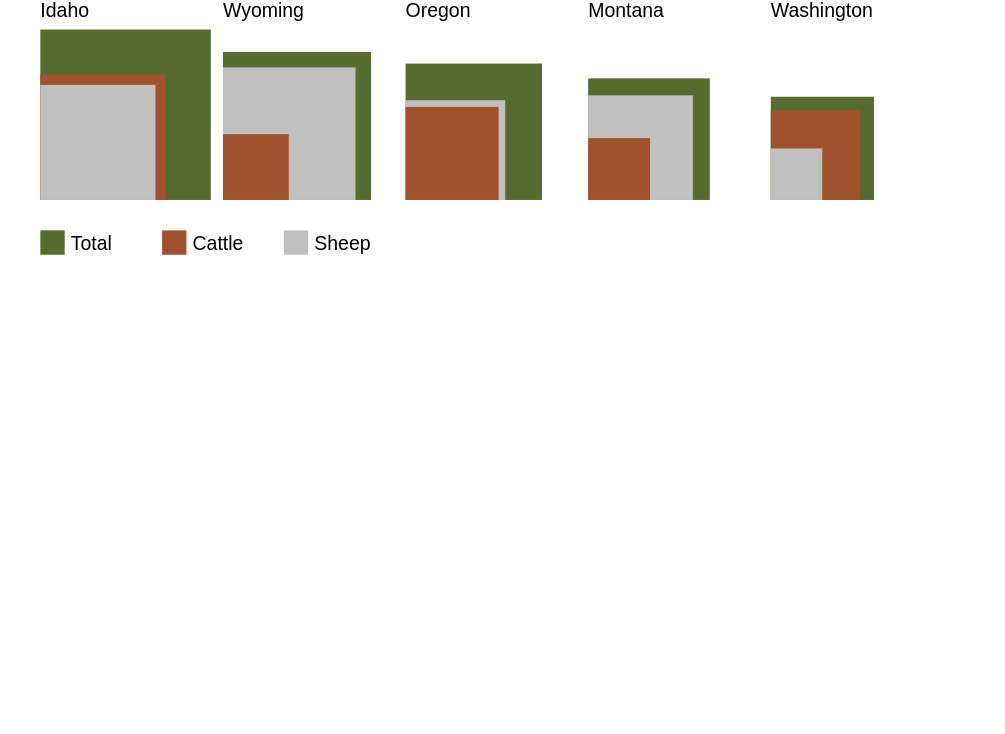
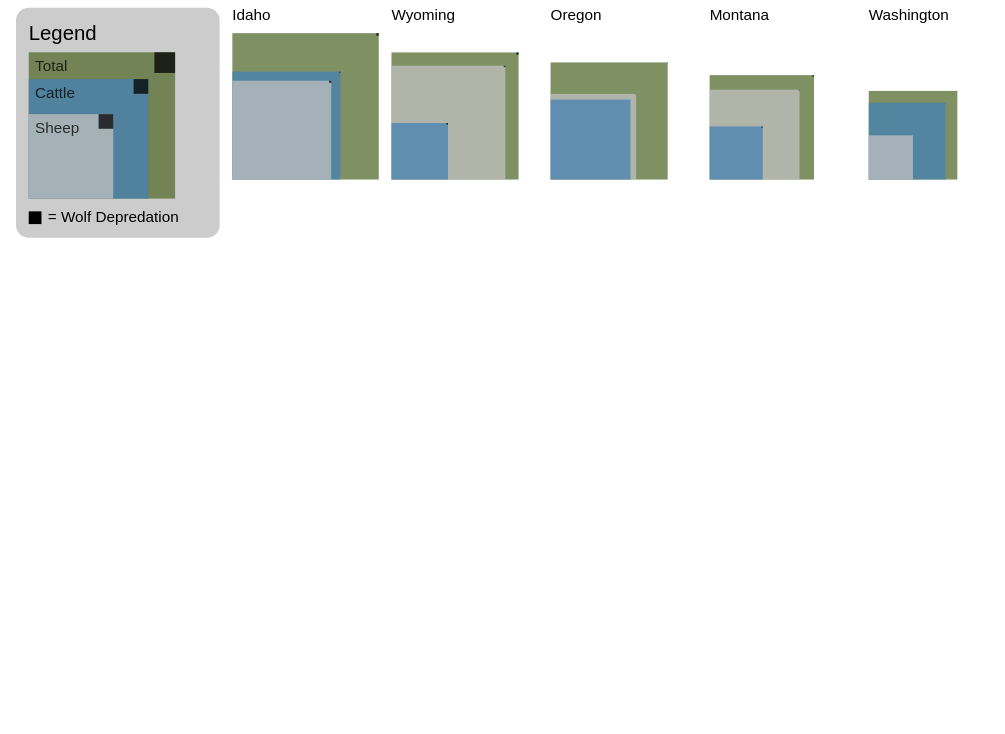
Before and after one commit to wolves-and-the-west/wolves-and-the-west.github.io, a plain HTML site: page index.html in a window 1280 px wide. Shown: the part 66-800 px from the top of the page, without its empty margins (0-1005 px from the left). Drawn offline with nearby package versions, Linux system fonts and the light colour scheme.

Commit message:
Add wolf depredations.

```diff
--- a/css/index.css
+++ b/css/index.css
@@ -8,6 +8,43 @@ body {
   width: 70em;
 }
 
+.section-header {
+  font-size: 2em;
+  margin-bottom: 0.25em;
+}
+
+.section-header:first-child {
+  margin-top: 0;
+}
+
 .d3-tip {
   font-size: 1em;
 }
+
+.legend-label {
+  font-size: 0.75em;
+}
+
+.state-label {
+  font-size: 0.75em;
+}
+
+.area {
+  fill-opacity: 0.75;
+}
+
+.d3-tip .header {
+  margin: 0;
+}
+
+.d3-tip table th {
+  text-align: left;
+}
+
+.d3-tip table td:nth-child(n+1) {
+  text-align: right;
+}
+
+.d3-tip td {
+  padding: 0.25em;
+}
--- a/css/libs/d3-tip.css
+++ b/css/libs/d3-tip.css
@@ -4,25 +4,4 @@
   background: rgba(0, 0, 0, 0.8);
   color: #fff;
   border-radius: 4px;
-  font-size: 12px;
 }
-
-/* Creates a small triangle extender for the tooltip */
-.d3-tip:after {
-  box-sizing: border-box;
-  display: inline;
-  font-size: 10px;
-  width: 100%;
-  line-height: 1;
-  color: rgba(0, 0, 0, 0.8);
-  content: "\25BC";
-  position: absolute;
-  text-align: center;
-}
-
-/* Style northward tooltips specifically */
-.d3-tip.n:after {
-  margin: -2px 0 0 0;
-  top: 100%;
-  left: 0;
-}
--- a/index.html
+++ b/index.html
@@ -4,6 +4,7 @@
     <link rel="stylesheet" type="text/css" href="css/libs/d3-tip.css">
     <link rel="stylesheet" type="text/css" href="css/index.css">
     <script src="https://d3js.org/d3.v4.min.js"></script>
+    <script src="https://cdn.jsdelivr.net/lodash/4.13.1/lodash.min.js"></script>
     <script src="js/libs/d3-tip.js"></script>
     <script src="js/data.js"></script>
     <script src="js/population.js"></script>
@@ -12,7 +13,7 @@
   <body onload="load()">
     <section id="container">
       <section id="population">
-        <h1>2015 Livestock Populations</h1>
+        <h1 class="section-header">2015 Livestock Populations</h1>
       </section>
     </section>
   </body>
--- a/js/data.js
+++ b/js/data.js
@@ -55,3 +55,54 @@ var populationData = {
 populationData.data.forEach(function(d) {
   d.total = d.cattle + d.sheep;
 });
+
+/*
+
+Depredation
+===========
+Source: https://www.fws.gov/mountain-prairie/es/species/mammals/wolf/2016/FINAL_NRM%20summary%20-%202015.pdf
+Notes:
+  FWS data is preferred as wolf depredations are confirmed (unlike USDA).
+
+*/
+var depredationData = {
+  year: 2015,
+  data: [
+    {
+      state: 'ID',
+      cattle: 35,
+      sheep: 125
+    },
+    {
+      state: 'MT',
+      cattle: 41,
+      sheep: 21
+    },
+    {
+      state: 'OR',
+      cattle: 3,
+      sheep: 10
+    },
+    {
+      state: 'WA',
+      cattle: 7,
+      sheep: 0
+    },
+    {
+      state: 'WY',
+      cattle: 72,
+      sheep: 62
+    }
+  ]
+}
+
+// Combined.
+populationDepredationData = _.clone(populationData);
+populationDepredationData.data.forEach(function(pd) {
+  var dd = pd.depredation = depredationData.data.filter(function(d) {
+    return d.state == pd.state;
+  })[0];
+  dd.total = dd.cattle + dd.sheep;
+});
+
+console.log(populationDepredationData);
--- a/js/index.js
+++ b/js/index.js
@@ -1,3 +1,9 @@
+var formatNumber = d3.format(',');
+var formatPercent = d3.format('.3%');
+var titleCase = function(str) {
+  return str.slice(0, 1).toUpperCase() + str.slice(1);
+}
+
 var load = function () {
   new Population(populationData);
 }
--- a/js/population.js
+++ b/js/population.js
@@ -2,24 +2,55 @@ var Population;
 
 Population = (function() {
 
-  Population.margin = 20;
+  Population.margin = {
+    top: 20,
+    bottom: 0,
+    right: 0,
+    left: 0
+  };
   Population.height = 280;
   Population.width = 880;
-  Population.areaMax = 150;
+  Population.areaMax = 125;
+  Population.legendAreaMax = 125;
+  Population.legendWidth = 150;
   Population.areaMargin = 10;
+  Population.legendSize = 150;
   Population.areaColorScale = d3.scaleOrdinal()
-    .domain(['total', 'cattle', 'sheep'])
-    .range(['darkolivegreen', 'sienna', 'silver']);
+    .domain(['total', 'cattle', 'sheep', 'depredation'])
+    .range(['darkolivegreen', 'steelblue', 'silver', 'black']);
   Population.stateTextScale = d3.scaleOrdinal()
-    .domain(['ID', 'MT', 'OR', 'WA', 'WY'])
-    .range(['Idaho', 'Montana', 'Oregon', 'Washington', 'Wyoming']);
+    .domain(['ID', 'MT', 'OR', 'WA', 'WY', 'State'])
+    .range(['Idaho', 'Montana', 'Oregon', 'Washington', 'Wyoming', 'State']);
   Population.tip = d3.tip()
     .attr('class', 'd3-tip')
+    .offset([-10, 0])
+    .direction('s')
     .html(function(d) {
-      return d3.format(',')(d.value) + ' ' + d.type;
+      return '<h1 class="header">' + Population.stateTextScale(d.data.state) + '</h1>' +
+        '<h2 class="header">' + titleCase(d.type) + '</h2>' +
+        '<table><tbody>' +
+        '<tr>' +
+          '<th>Population</th>' +
+          '<td>' +
+            formatNumber(d.data[d.type]) +
+          '</td>' +
+          '<td>' +
+            formatPercent(d.data[d.type] / d.data.total) +
+          '</td>' +
+        '</tr>' +
+        '<tr>' +
+          '<th>Wolf Depredations</th>' +
+          '<td>' +
+            formatNumber(d.data.depredation[d.type]) +
+          '</td>' +
+          '<td>' +
+            formatPercent(d.data.depredation[d.type] / d.data.total) +
+          '</td>' +
+        '</tr>' +
+        '</tbody></table';
     });
 
-  function Population(populationData) {
+  function Population(populationDepredationData) {
     this.pD = populationData;
     this.buildSupporting();
     this.buildSVG();
@@ -32,6 +63,8 @@ Population = (function() {
     this.areaScale = d3.scaleSqrt()
       .domain([0, this.stateMax])
       .range([0, Population.areaMax - Population.areaMargin]);
+    this.legendAreaScale = this.areaScale.copy()
+      .range([0, Population.legendAreaMax - Population.areaMargin]);
   }
 
   Population.prototype.buildSVG = function() {
@@ -40,30 +73,62 @@ Population = (function() {
       .attr('viewBox', [
         0,
         0,
-        Population.width + (Population.margin * 2),
-        Population.height + (Population.margin * 2)
+        Population.width + Population.margin.left + Population.margin.right,
+        Population.height + Population.margin.top + Population.margin.bottom
       ].join(' '))
       .append('g')
-      .attr('transform', 'translate(' + Population.margin + ',' + Population.margin + ')');
+      .attr('transform', 'translate(' + Population.margin.left + ',' + Population.margin.top + ')');
     this.svg.call(Population.tip);
   }
 
-  Population.prototype.buildArea = function(state, type, _this) {
-    state.data(function(d) { return [{ type: type, value: d[type] }] })
+  Population.prototype.buildArea = function(state, type, _this, isLegend=false) {
+    var areaScale = isLegend ? _this.legendAreaScale : _this.areaScale;
+    var areaMax = isLegend ? Population.legendAreaMax : Population.areaMax;
+    var area = state.selectAll('.' + type)
+      .data(function(d) {
+        return [{ type: type, data: d }]
+      })
+      .enter()
+      .append('g')
+      .attr('class', 'area');
+    area.selectAll('.area')
+      .data(function(d) { return [d] })
       .enter()
       .append('rect')
       .attr('x', 0)
-      .attr('y', function(d) { return Population.areaMax - _this.areaScale(d.value) })
-      .attr('width', function(d) { return _this.areaScale(d.value) })
-      .attr('height', function(d) { return _this.areaScale(d.value) })
+      .attr('y', function(d) { return areaMax - areaScale(d.data[d.type]) })
+      .attr('width', function(d) { return areaScale(d.data[d.type]) })
+      .attr('height', function(d) { return areaScale(d.data[d.type]) })
       .style('fill', Population.areaColorScale(type))
-      .on('mouseover', Population.tip.show)
-      .on('mouseout', Population.tip.hide);
+      .on('mouseover', isLegend ? null : Population.tip.show)
+      .on('mouseout', isLegend ? null : Population.tip.hide);
+    area.selectAll('.depredation')
+      .data(function(d) { return [d] })
+      .enter()
+      .append('rect')
+      .attr('x', function(d) { return areaScale(d.data[d.type]) - areaScale(d.data.depredation[d.type]) })
+      .attr('y', function(d) { return areaMax - areaScale(d.data[d.type]) })
+      .attr('width', function(d) { return areaScale(d.data.depredation[d.type]) })
+      .attr('height', function(d) { return areaScale(d.data.depredation[d.type]) })
+      .style('fill', Population.areaColorScale('depredation'));
+    if (isLegend) {
+      area.selectAll('.label')
+      .data(function(d) { return [d] })
+      .enter()
+      .append('text')
+      .attr('class', 'legend-label')
+      .attr('x', 5)
+      .attr('y', function(d) { return areaMax - areaScale(d.data[d.type]) })
+      .attr('dy', '1.25em')
+      .text(function(d) { return titleCase(d.type) });
+    }
   }
 
   Population.prototype.buildStates = function() {
     var _this = this;
-    var states = this.svg.selectAll('.state')
+    var stateG = this.svg.append('g')
+      .attr('transform', 'translate(' + (Population.areaMargin * 2) + ',0)');
+    var states = stateG.selectAll('.state')
       .data(this.pD.data.sort(function(a, b) {
         return d3.descending(a.total, b.total);
       }))
@@ -71,49 +136,81 @@ Population = (function() {
       .append('g')
       .attr('transform', function(d, i) {
         return 'translate(' +
-          (i * Population.areaMax) + ',0)';
+          ((i * Population.areaMax) + Population.legendWidth) + ',0)';
       });
     states.selectAll('.label')
       .data(function(d) { return [d.state] })
       .enter()
       .append('text')
+      .attr('class', 'state-label')
       .text(function(d) { return Population.stateTextScale(d) });
 
     states.each(function() {
       var state = d3.select(this);
       var data = state.datum();
-      state.selectAll('.total').call(_this.buildArea, 'total', _this);
+      state.call(_this.buildArea, 'total', _this);
       var areas = data.cattle > data.sheep ? ['cattle', 'sheep'] : ['sheep', 'cattle'];
       areas.forEach(function(area) {
-        state.selectAll('.' + area).call(_this.buildArea, area, _this);
+        state.call(_this.buildArea, area, _this);
       });
     });
   }
 
   Population.prototype.buildLegend = function() {
+    var _this = this;
+    var legendData = [
+      {
+        state: 'State',
+        total: this.stateMax,
+        cattle: this.stateMax * (2/3),
+        sheep: this.stateMax * (1/3),
+        depredation: {
+          total: this.stateMax * .02,
+          cattle: this.stateMax * .01,
+          sheep: this.stateMax * .01
+        }
+      }
+    ];
     var legend = this.svg.append('g')
-      .attr('transform', 'translate(0,' + (Population.areaMax + 25) + ')');
-    var area = legend.selectAll('.area')
-      .data(Population.areaColorScale.domain())
+      .attr('transform', 'translate(0,-10)')
+    legend.append('rect')
+      .attr('x', 0)
+      .attr('y', 0)
+      .attr('rx', 10)
+      .attr('ry', 10)
+      .attr('height', (Population.legendSize + (Population.areaMargin)) * 1.13)
+      .attr('width', Population.legendSize + (Population.areaMargin))
+      .style('fill', '#ccc');
+    legend.append('text')
+      .attr('x', 10)
+      .attr('y', 25)
+      .text('Legend');
+    var legendG = legend.append('g')
+      .attr('transform', 'translate(10,25)');
+    var area = legendG.selectAll('.legend')
+      .data(legendData)
       .enter()
-      .append('g')
-      .attr('transform', function(d, i) {
-        return 'translate(' + (i * 100) + ',0)';
+      .append('g');
+    area.each(function() {
+      var state = d3.select(this);
+      var data = state.datum();
+      state.call(_this.buildArea, 'total', _this, true);
+      var areas = data.cattle > data.sheep ? ['cattle', 'sheep'] : ['sheep', 'cattle'];
+      areas.forEach(function(area) {
+        state.call(_this.buildArea, area, _this, true);
       });
-    area.selectAll('.key')
-      .data(function(d) { return [d] })
-      .enter()
-      .append('rect')
-      .attr('width', 20)
-      .attr('height', 20)
-      .style('fill', function(d) { return Population.areaColorScale(d) });
-    area.selectAll('.label')
-      .data(function(d) { return [d] })
-      .enter()
-      .append('text')
-      .attr('dy', '1em')
-      .attr('x', 25)
-      .text(function(d) { return d.slice(0, 1).toUpperCase() + d.slice(1) });
+    });
+    var depredationG = legendG.append('g')
+      .attr('transform', 'translate(0,135)');
+    depredationG.append('rect')
+      .attr('width', 10)
+      .attr('height', 10)
+      .style('fill', Population.areaColorScale('depredation'));
+    depredationG.append('text')
+      .attr('class', 'legend-label')
+      .attr('x', 15)
+      .attr('y', 8)
+      .text('= Wolf Depredation');
 
   }
 
```
